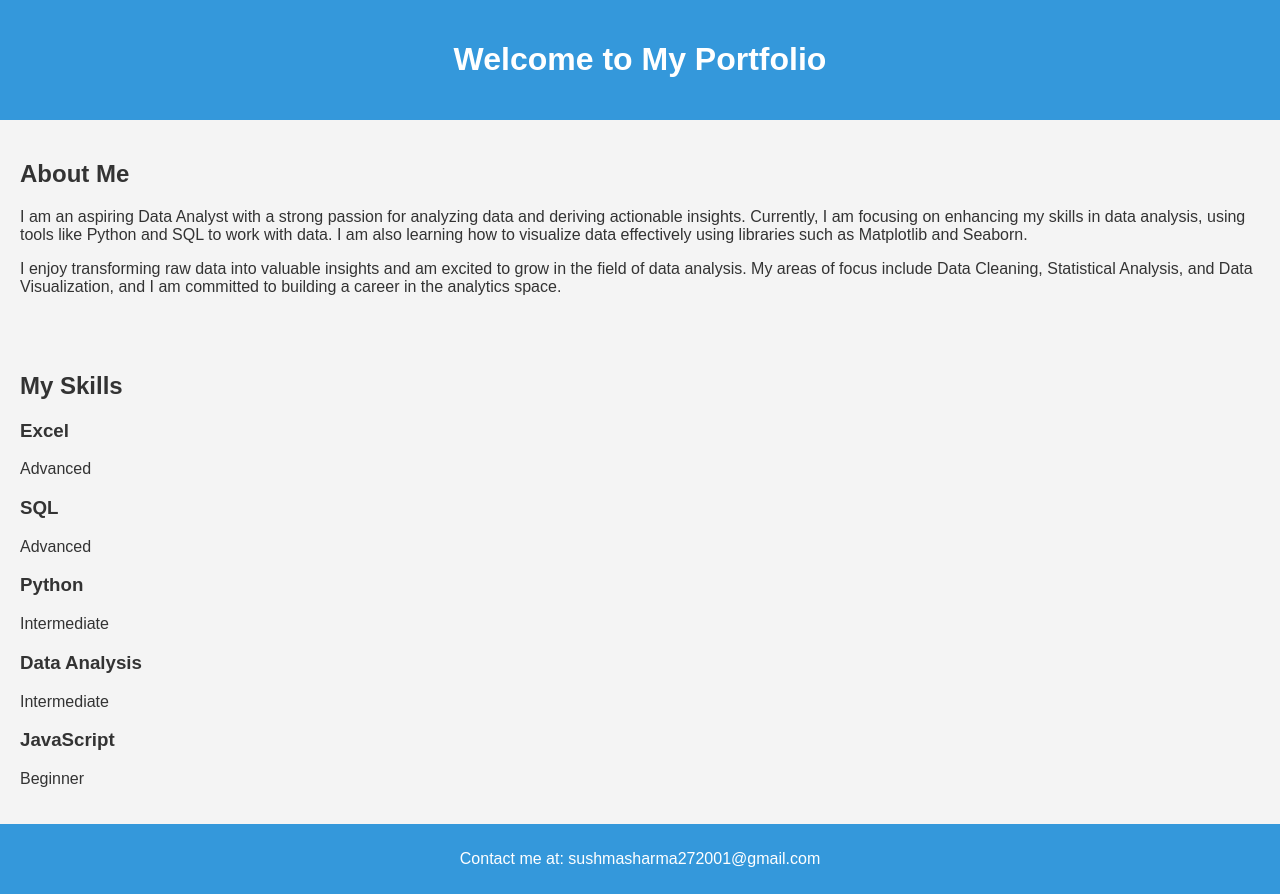
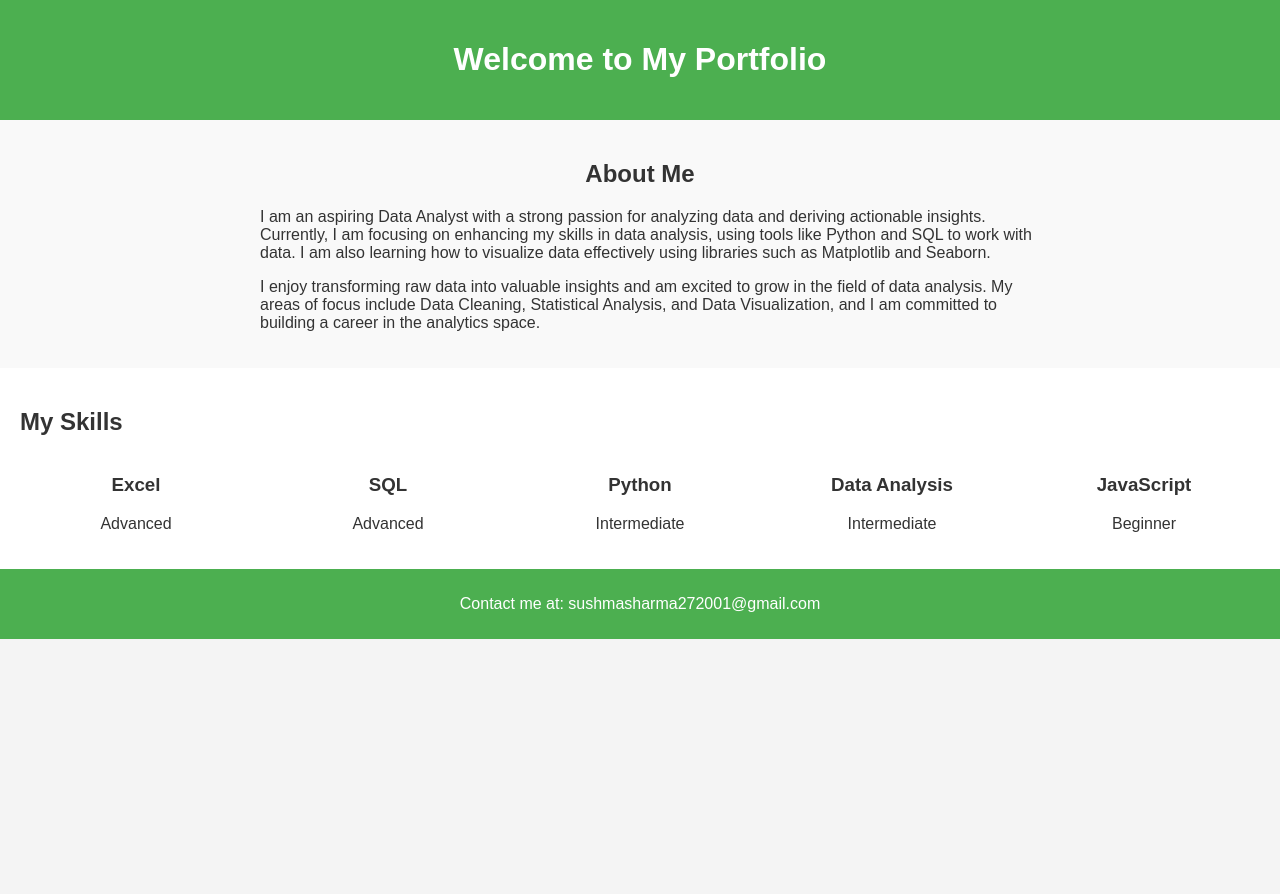
Before and after one commit to sushma2840/portfolio, a plain HTML site: page index.html in a window 1280 px wide. After the commit the page ends 800 px from the top, so only its background shows below. Drawn offline with Linux system fonts and the light colour scheme.

Commit message:
style.css

```diff
--- a/style.css
+++ b/style.css
@@ -1,3 +1,6 @@
+/* style.css */
+
+/* Global styles */
 body {
     font-family: Arial, sans-serif;
     margin: 0;
@@ -6,24 +9,51 @@ body {
     color: #333;
 }
 
+/* Header Section */
 header {
     text-align: center;
-    background-color: #3498db;
-    color: #fff;
+    background-color: #4CAF50; /* Green color */
+    color: white;
     padding: 20px;
 }
 
-section {
+/* About Section */
+#about {
+    background-color: #f9f9f9;
+}
+
+.about-content {
+    padding: 20px;
+    max-width: 800px;
+    margin: 0 auto;
+    text-align: center;
+}
+
+.about-content p {
+    padding-left: 20px; /* Adds space at the start of the paragraph */
+    text-align: left;
+}
+
+/* Skills Section */
+#skills {
+    background-color: #ffffff;
     padding: 20px;
 }
 
-h2 {
-    color: #333;
+.skills-list {
+    display: grid;
+    grid-template-columns: repeat(auto-fill, minmax(200px, 1fr));
+    gap: 20px;
 }
 
+.skills-list div {
+    text-align: center;
+}
+
+/* Footer Section */
 footer {
     text-align: center;
-    background-color: #3498db;
-    color: #fff;
+    background-color: #4CAF50; /* Green color */
+    color: white;
     padding: 10px;
 }
```
